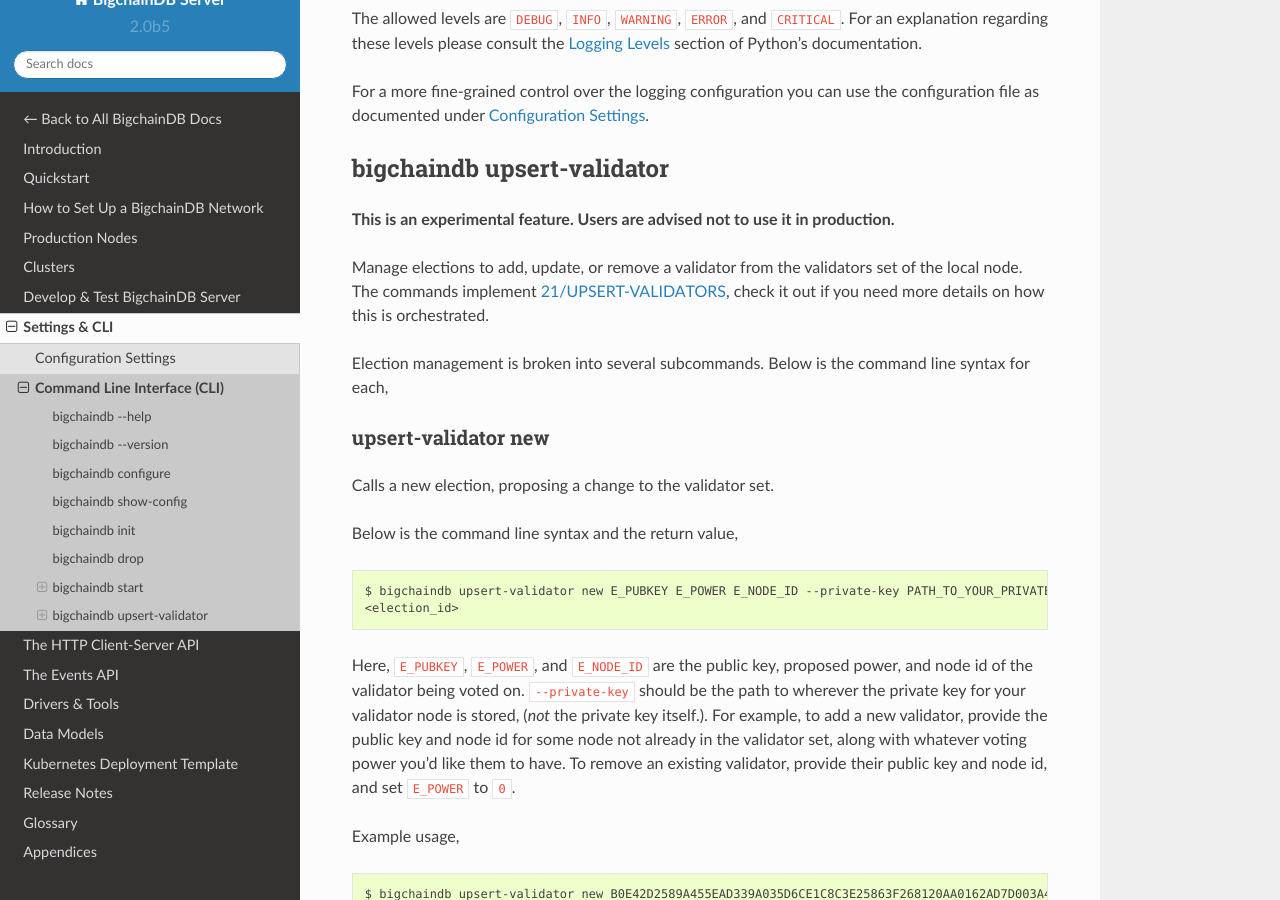
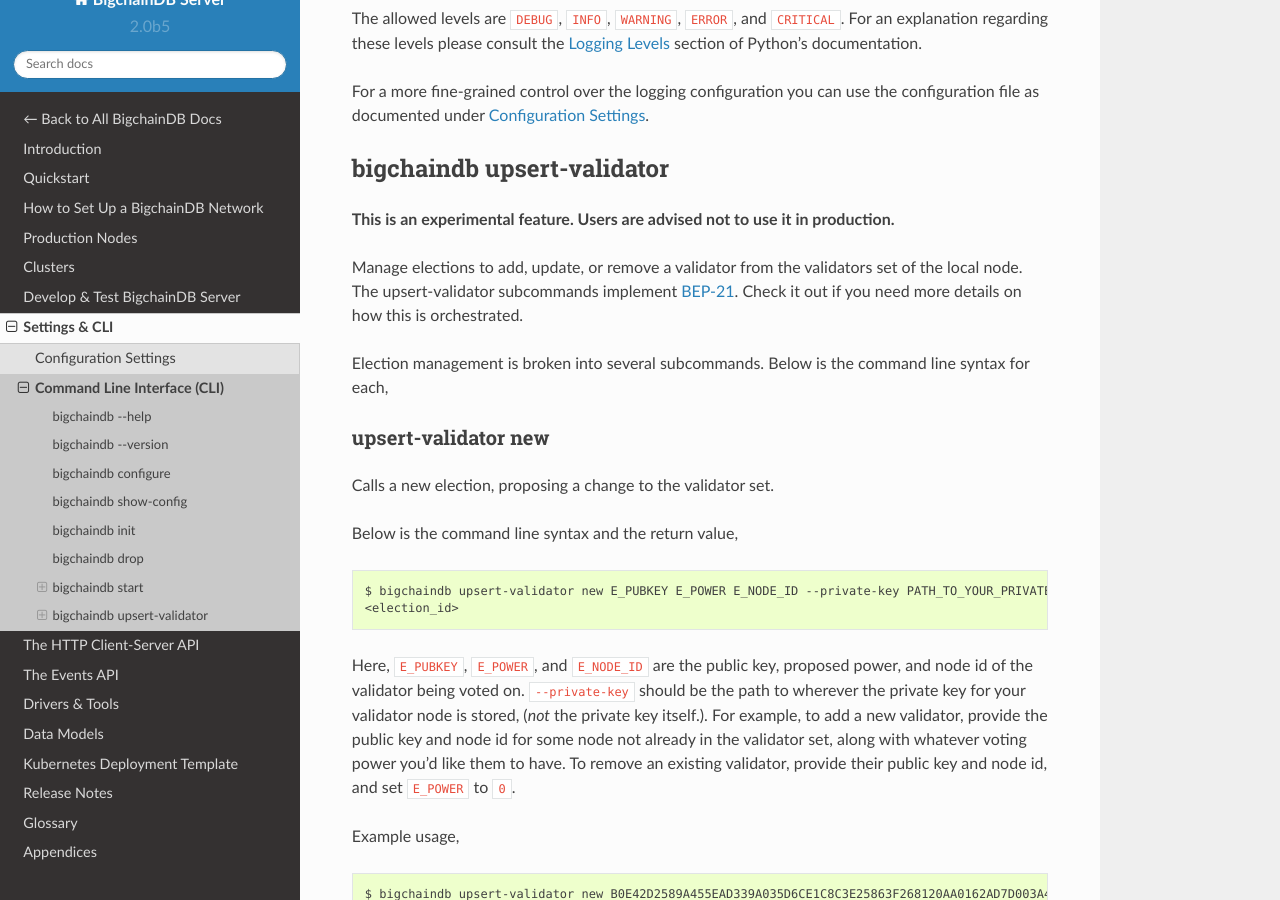
Before and after one commit to bigchaindb/bigchaindb, a Sphinx documentation site: the page built from docs/server/source/server-reference/bigchaindb-cli.md, in a window 1280 px wide and 900 px high, scrolled down 1671 px. Built offline with Sphinx 7.4.7 and the Read the Docs theme 2.0.0, drawn with Linux system fonts in a browser that asks for light colours.

Commit message:
Problem: Reference to BEP-21 was made in an outdated style
Solution: Updated it

```diff
--- a/docs/server/source/server-reference/bigchaindb-cli.md
+++ b/docs/server/source/server-reference/bigchaindb-cli.md
@@ -80,7 +80,7 @@
 **This is an experimental feature. Users are advised not to use it in production.**
 
 
-Manage elections to add, update, or remove a validator from the validators set of the local node. The commands implement [21/UPSERT-VALIDATORS](https://github.com/bigchaindb/BEPs/tree/master/21), check it out if you need more details on how this is orchestrated.
+Manage elections to add, update, or remove a validator from the validators set of the local node. The upsert-validator subcommands implement [BEP-21](https://github.com/bigchaindb/BEPs/tree/master/21). Check it out if you need more details on how this is orchestrated.
 
 Election management is broken into several subcommands. Below is the command line syntax for each,
 
```
